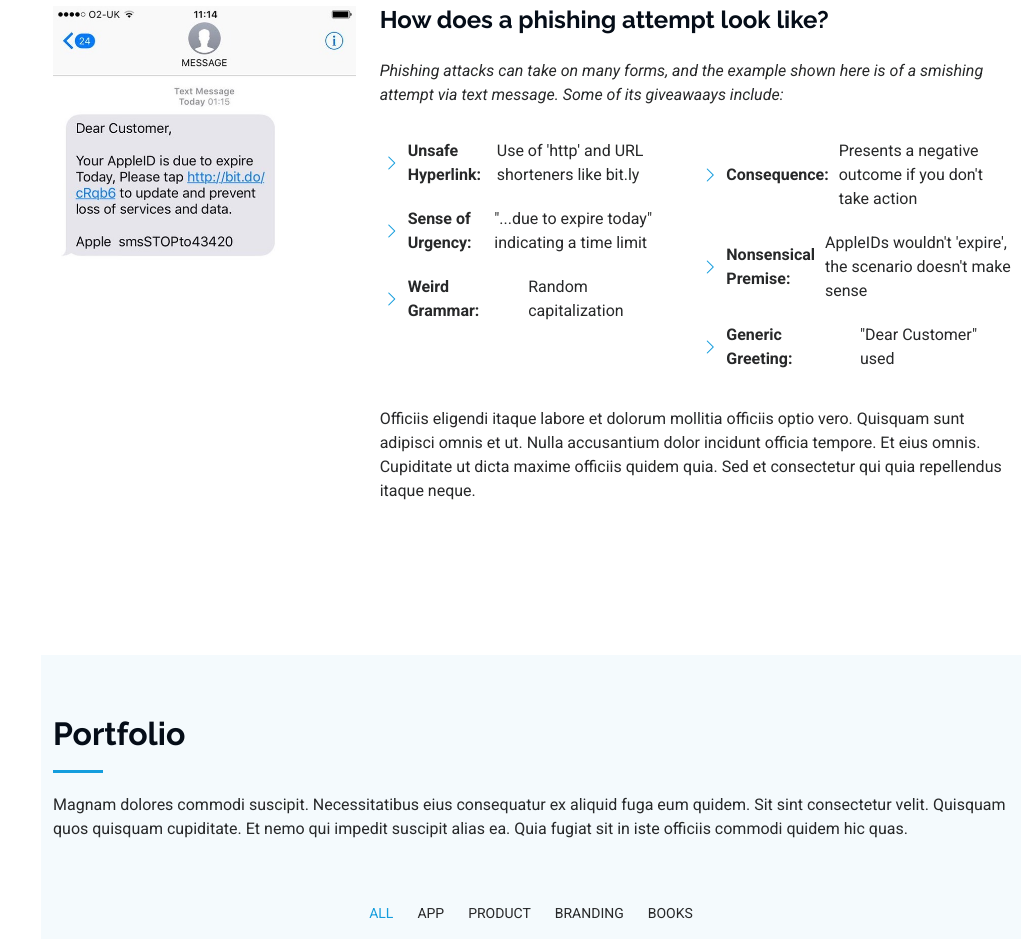
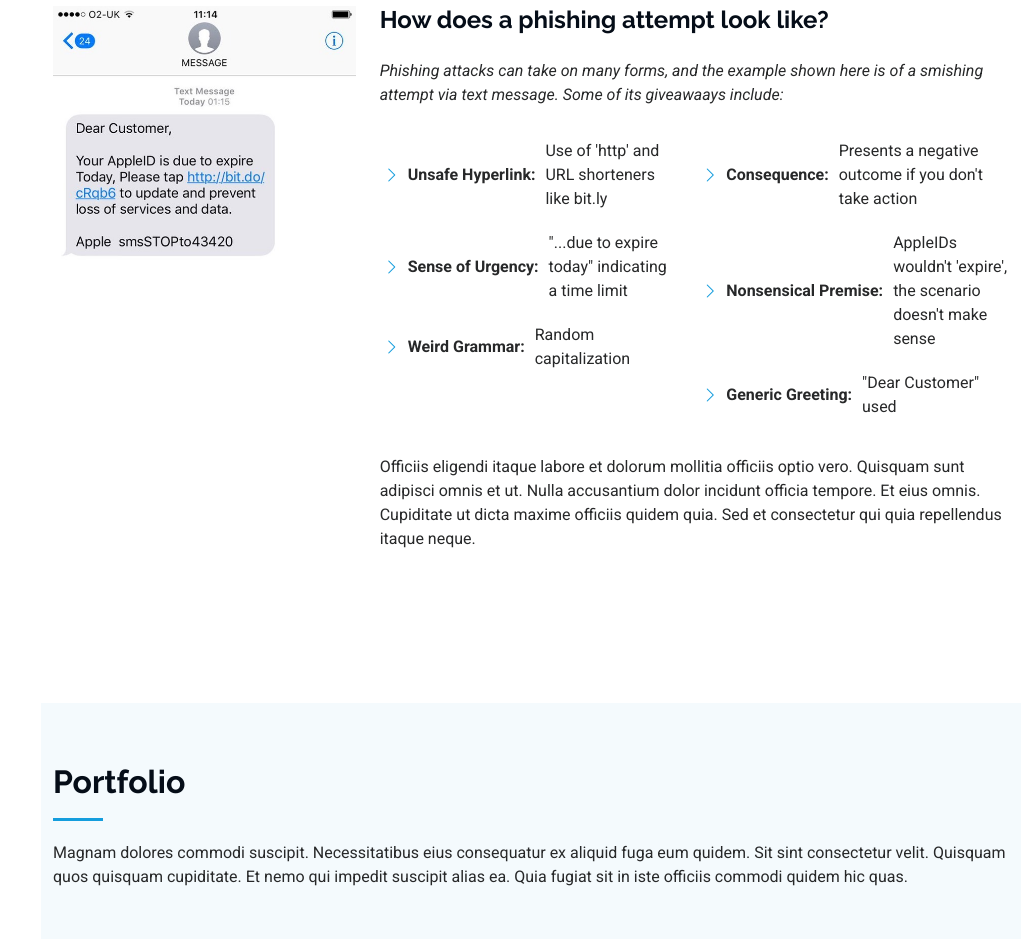
Before and after one commit to jonasnedumchira/Cybersec-Project, a plain HTML site: page index.html in a window 1280 px wide. Shown: the part 3680-4619 px from the top of the page, without its empty margins (259-1280 px from the left). Drawn offline with Linux system fonts and the light colour scheme.

Commit message:
Edit to previous again

```diff
--- a/index.html
+++ b/index.html
@@ -368,20 +368,21 @@
               <div class="row">
                 <div class="col-lg-6 px-3">
                   <ul class="mb-0">
-                    <li><i class="bi bi-chevron-right me-2"></i> <strong>Unsafe Hyperlink:</strong> Use of 'http' and URL shorteners like bit.ly</li>
-                    <li><i class="bi bi-chevron-right me-2"></i> <strong>Sense of Urgency:</strong> "...due to expire today" indicating a time limit</li>
-                    <li><i class="bi bi-chevron-right me-2"></i> <strong>Weird Grammar:</strong> Random capitalization</li>
+                    <li><i class="bi bi-chevron-right me-2"></i> <strong style="white-space: nowrap;">Unsafe Hyperlink:</strong> Use of 'http' and URL shorteners like bit.ly</li>
+                    <li><i class="bi bi-chevron-right me-2"></i> <strong style="white-space: nowrap;">Sense of Urgency:</strong> "...due to expire today" indicating a time limit</li>
+                    <li><i class="bi bi-chevron-right me-2"></i> <strong style="white-space: nowrap;">Weird Grammar:</strong> Random capitalization</li>
                   </ul>
                 </div>
 
                 <div class="col-lg-6 px-2">
                   <ul class="mb-0">
-                    <li><i class="bi bi-chevron-right me-2"></i> <strong>Consequence:</strong> Presents a negative outcome if you don't take action</li>
-                    <li><i class="bi bi-chevron-right me-2"></i> <strong>Nonsensical Premise:</strong> AppleIDs wouldn't 'expire', the scenario doesn't make sense</li>
-                    <li><i class="bi bi-chevron-right me-2"></i> <strong>Generic Greeting:</strong> "Dear Customer" used</li>
+                    <li><i class="bi bi-chevron-right me-2"></i> <strong style="white-space: nowrap;">Consequence:</strong> Presents a negative outcome if you don't take action</li>
+                    <li><i class="bi bi-chevron-right me-2"></i> <strong style="white-space: nowrap;">Nonsensical Premise:</strong> AppleIDs wouldn't 'expire', the scenario doesn't make sense</li>
+                    <li><i class="bi bi-chevron-right me-2"></i> <strong style="white-space: nowrap;">Generic Greeting:</strong> "Dear Customer" used</li>
                   </ul>
                 </div>
               </div>
+
 
               <p class="py-3">
                 Officiis eligendi itaque labore et dolorum mollitia officiis optio vero. Quisquam sunt adipisci omnis et ut. Nulla accusantium dolor incidunt officia tempore. Et eius omnis.
```
